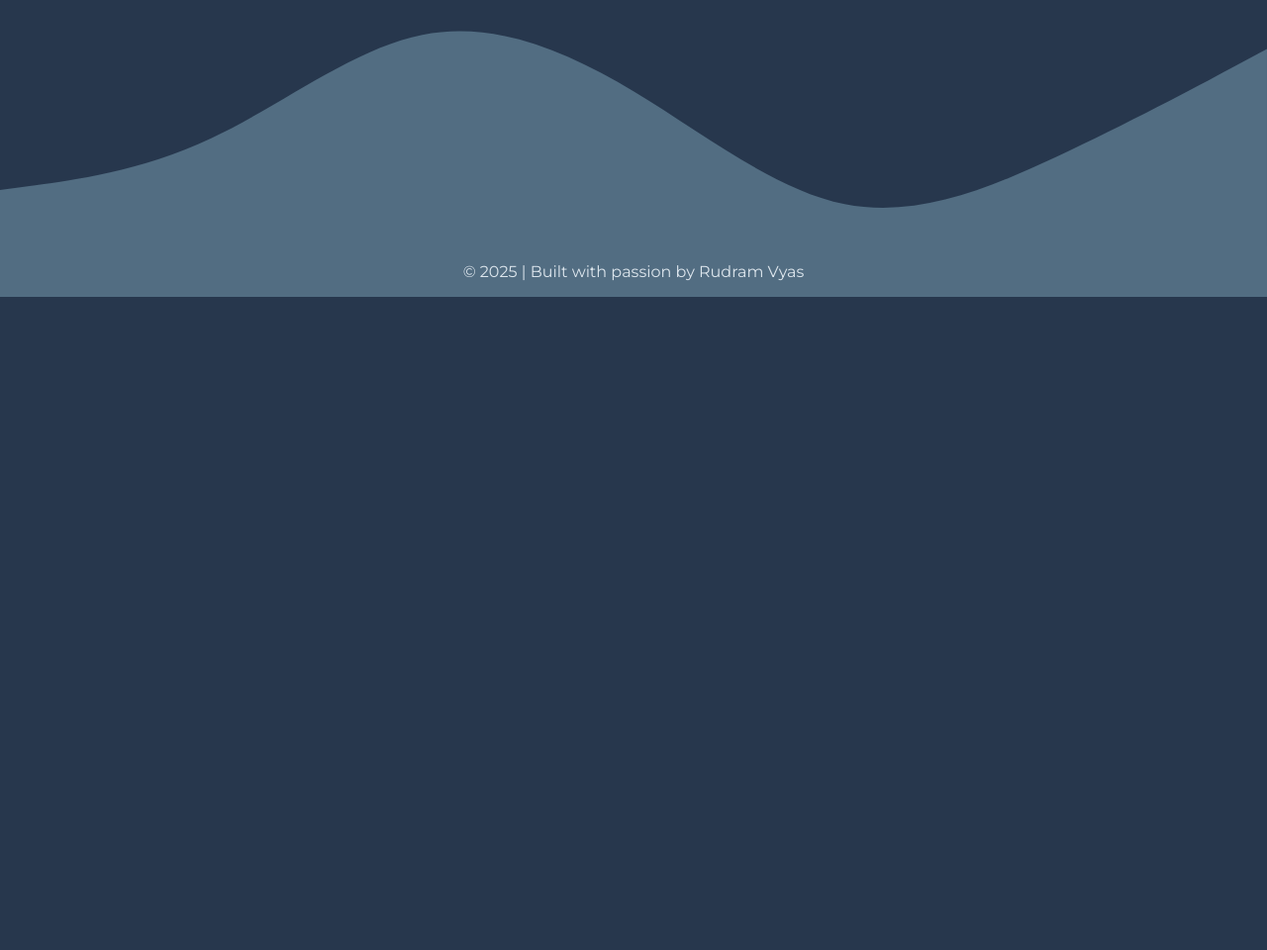
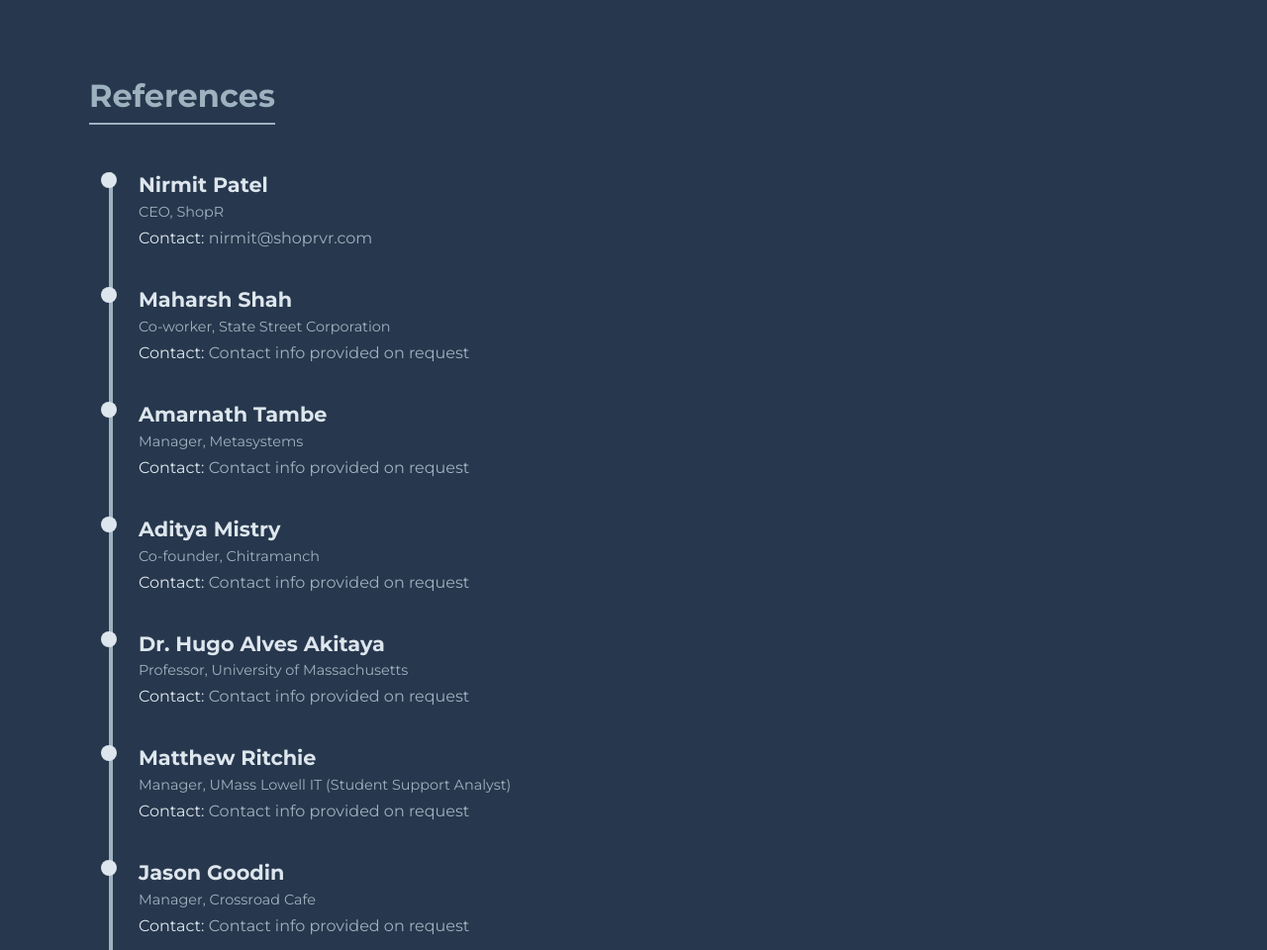
Before and after one commit to RudramVyas/my-portfolio, a plain HTML site: page experience.html in a window 1280 px wide. Shown: the part 2300-3260 px from the top of the page at 99% size. Before the commit the page ends 2600 px from the top, so only its background shows below. Drawn offline with Linux system fonts and the light colour scheme.

Commit message:
Added Refernces

```diff
--- a/experience.html
+++ b/experience.html
@@ -394,6 +394,56 @@
     </div>
   </div>
 
+  <!-- ======== NEW REFERENCES SECTION ======== -->
+  <div class="container" id="references">
+    <h2>References</h2>
+    <div class="timeline">
+      <!-- Reference 1 -->
+      <div class="timeline-item">
+        <h3>Nirmit Patel</h3>
+        <span>CEO, ShopR</span>
+        <p>Contact: <a href="mailto:nirmit@shoprvr.com">nirmit@shoprvr.com</a> </p>
+      </div>
+      <!-- Reference 2 -->
+      <div class="timeline-item">
+        <h3>Maharsh Shah</h3>
+        <span>Co-worker, State Street Corporation</span>
+        <p>Contact: <a href="./contact.html">Contact info provided on request</a> </p>
+      </div>
+      <!-- Reference 3 -->
+      <div class="timeline-item">
+        <h3>Amarnath Tambe</h3>
+        <span>Manager, Metasystems</span>
+        <p>Contact: <a href="./contact.html">Contact info provided on request</a> </p>
+      </div>
+      <!-- Reference 4 -->
+      <div class="timeline-item">
+        <h3>Aditya Mistry</h3>
+        <span>Co-founder, Chitramanch</span>
+        <p>Contact: <a href="./contact.html">Contact info provided on request</a> </p>
+      </div>
+      <!-- Reference 5 -->
+      <div class="timeline-item">
+        <h3>Dr. Hugo Alves Akitaya</h3>
+        <span>Professor, University of Massachusetts</span>
+        <p>Contact: <a href="./contact.html">Contact info provided on request</a> </p>
+      </div>
+      <!-- Reference 6 -->
+      <div class="timeline-item">
+        <h3>Matthew Ritchie</h3>
+        <span>Manager, UMass Lowell IT (Student Support Analyst)</span>
+        <p>Contact: <a href="./contact.html">Contact info provided on request</a> </p>
+      </div>
+      <!-- Reference 7 -->
+      <div class="timeline-item">
+        <h3>Jason Goodin</h3>
+        <span>Manager, Crossroad Cafe</span>
+        <p>Contact: <a href="./contact.html">Contact info provided on request</a> </p>
+      </div>
+    </div>
+  </div>
+  <!-- ======== END REFERENCES SECTION ======== -->
+
   <div class="svg-section" aria-hidden="true">
     <img src="assets/bg.svg" alt="Decorative SVG background" />
   </div>
```
